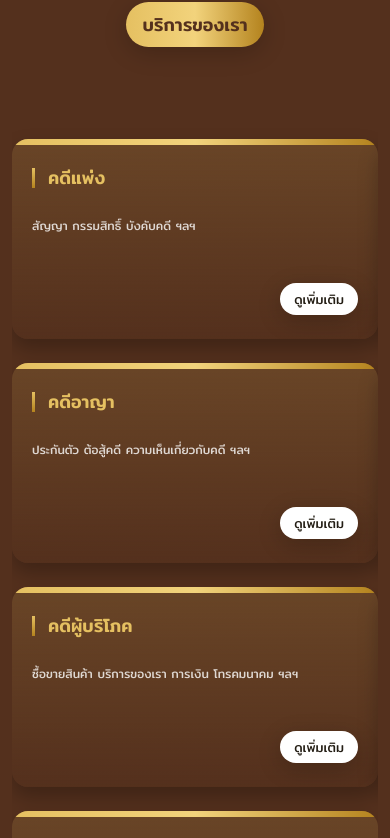
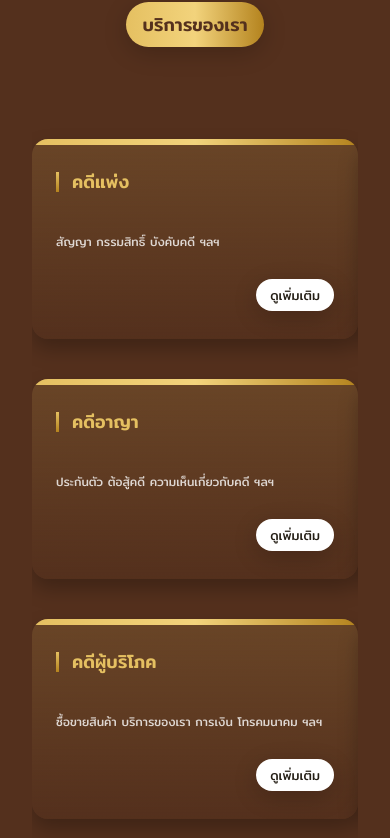
Before and after one commit to CalculusFx/legal-advice, a React (Vite) app: page / in a window 390 px wide. Shown: the part 1538-2376 px from the top of the page. Built offline with nearby package versions, Linux system fonts and the light colour scheme.

Commit message:
Improve mobile UX: increase service card spacing, hide decorative line on medium/small screens

```diff
--- a/src/styles/theme.css
+++ b/src/styles/theme.css
@@ -1321,14 +1321,25 @@ footer .container {
   .services-slide{grid-template-columns:repeat(2,1fr)}
 }
 @media (max-width:640px){
-  .services-slide{grid-template-columns:1fr}
+  .services-slide{
+    grid-template-columns:1fr;
+    gap: 32px !important;  /* เพิ่มระยะห่างระหว่างการ์ด */
+  }
   .svc-nav{display:none}
-  .services-section{background:#54301D}
+  .services-section{
+    background:#54301D;
+    padding: 60px 20px !important;  /* เพิ่ม padding ด้านข้าง */
+  }
   .service-card{
-    padding: 24px 20px;
+    padding: 28px 24px;  /* เพิ่ม padding ในการ์ด */
+    margin-bottom: 8px;  /* เพิ่มระยะห่างเล็กน้อย */
   }
   .service-card h4{
     font-size: 18px;
+    margin-bottom: 12px;  /* เพิ่มระยะห่างใต้หัวข้อ */
+  }
+  .service-card p {
+    line-height: 1.7;  /* เพิ่มความสูงบรรทัด */
   }
 }
 
@@ -1521,6 +1532,13 @@ footer .container {
   width: 400px;
   height: 2px;
   background: linear-gradient(90deg, #E5C061 0%, #F2D37C 50%, #B4831E 100%);
+}
+
+/* ซ่อนเส้นทองในหน้าจอที่เล็กกว่า 1400px */
+@media (max-width: 1400px) {
+  .contact-section-title::after {
+    display: none;
+  }
 }
 
 .contact-container {
```
